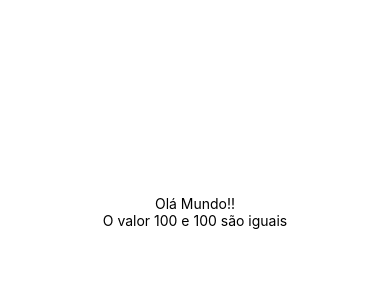
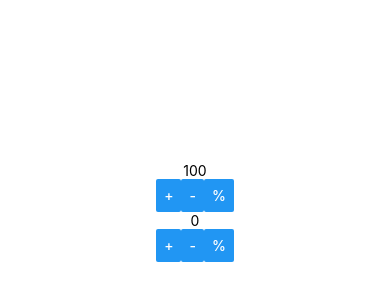
Before and after one commit to IPaulino/mobileReactNative-App, a React Native app: screen / in a window 390 px wide. Shown: the part 210-510 px from the top of the page. Built offline with nearby package versions, Linux system fonts and the light colour scheme.

Commit message:
third commit

```diff
--- a/src/AppNew.jsx
+++ b/src/AppNew.jsx
@@ -2,14 +2,17 @@
 import Primeiro from './components/Primeiro';
 import {View, StyleSheet} from 'react-native';
 import MaxMin from './components/MaxMin';
+import Contador from './components/Contador';
 
 function NewApp (){
     return (
 
         <View style={style.AppNew}>
+            {/*<Primeiro/>
+            <MaxMin max={100} min={100}/>*/}
 
-            <Primeiro/>
-            <MaxMin max={100} min={100}/>
+        <Contador inicial={100} passo={10}/>
+        <Contador/>
         </View>
     )
 }
--- /dev/null
+++ b/src/components/Contador.jsx
@@ -0,0 +1,50 @@
+import React, { useState } from 'react'
+import { Text, Button, View } from 'react-native';
+
+
+const Contador = ({inicial=0, passo =1}) => {
+
+    const [numero, setNumero] = useState(inicial);
+    const [resultado, setResultado] = useState("");
+
+    function inc(){
+        setNumero(numero + passo);
+     }
+
+     function dec(){
+         setNumero(numero - passo);
+     }
+
+     const parImpar = _=> numero % 2 == 0 ? setResultado("Par"):setResultado("Impar")
+
+  return (
+        <>
+        <Text>
+            {resultado}
+        </Text>
+        <Text>
+            {numero}
+        </Text>
+        <View style={{flexDirection: "row"}}>
+            <Button
+                title="+"
+                onPress={inc}
+            />
+            <Button
+                title="-"
+                onPress={dec}
+            />
+
+            <Button
+                title="%"
+                onPress={parImpar}
+            />
+
+        </View>
+
+    </>
+
+  )
+}
+
+export default Contador
```
